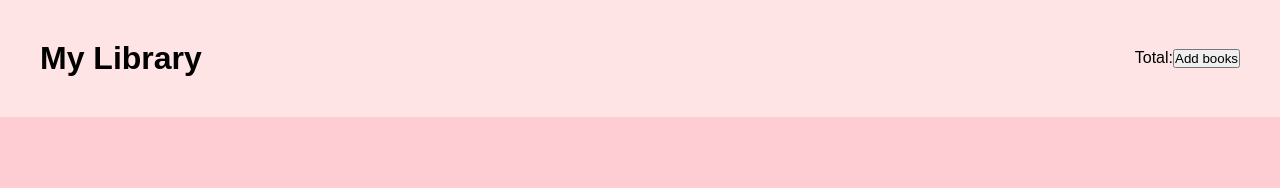
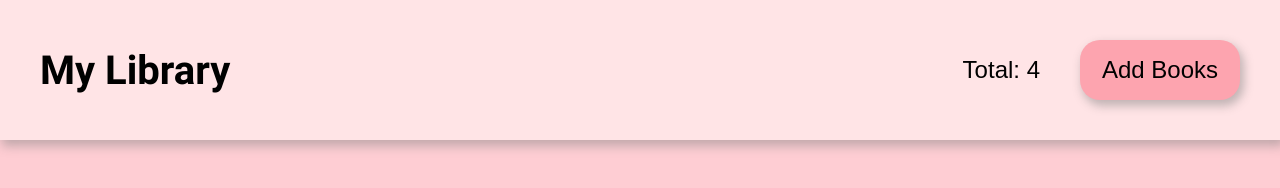
Before and after one commit to Monzi-2020/library, a plain HTML site: page index.html in a window 1280 px wide. Drawn offline with Linux system fonts and the light colour scheme.

Commit message:
Add numBooks.textContent to show current number of books

```diff
--- a/index.html
+++ b/index.html
@@ -12,8 +12,8 @@
         <div class="header_top">
             <h1>My Library</h1>
             <div class="header_top_left">
-                <div class="num_books">Total:</div>
-                <button id="add_books">Add books</button>
+                <div>Total: <span class="num_books"></span></div>
+                <button id="add_books">Add Books</button>
             </div>
         </div>
         <div class="popup">
--- a/script.js
+++ b/script.js
@@ -28,6 +28,10 @@ myLibrary.push(littlePrince);
 myLibrary.push(harryPotter1);
 myLibrary.push(aliceWonderland);
 
+// Number of books
+const numBooks = document.querySelector('.num_books');
+numBooks.textContent = myLibrary.length;
+
 // Show adding form
 
 const showPopup = document.querySelector(".popup");
@@ -37,6 +41,7 @@ addBookBtn.addEventListener('click', () =>
 showPopup.classList.toggle('active')
 );
 
+// Close adding form
 const closeBtn = document.querySelector('.close_btn');
 
 closeBtn.addEventListener('click', () =>
--- a/style.css
+++ b/style.css
@@ -48,6 +48,7 @@ body{
 header{
     background-color: var(--rose-100);
     padding: 5vh;
+    box-shadow: var(--box-shd);
 }
 
 .header_top{
@@ -56,8 +57,29 @@ header{
     align-items: center;
 }
 
+.header_top > h1 {
+    font-family: "roboto-bold";
+    font-size: 2.5rem;
+}
+
 .header_top_left{
     display: flex;
+    justify-content: center;
+    align-items: center;
+    gap: 40px;
+    font-size: 1.5rem;
+}
+
+button#add_books {
+    width: 20vh;
+    height: 60px;
+    border: none;
+    background-color: var(--rose-300);
+    border-radius: var(--bod-rad);
+    box-shadow: var(--box-shd);
+    font-size: 1.5rem;
+    cursor:pointer;
+
 }
 
 
@@ -74,11 +96,13 @@ header{
     box-shadow: var(--box-shd);
     opacity: 0;
     pointer-events: none;
+    transition: .4s ease;
 }
 
 .popup.active{
     opacity:1;
     pointer-events: auto;
+    transition: .4s ease;
 }
 
 .popup_container{
```
